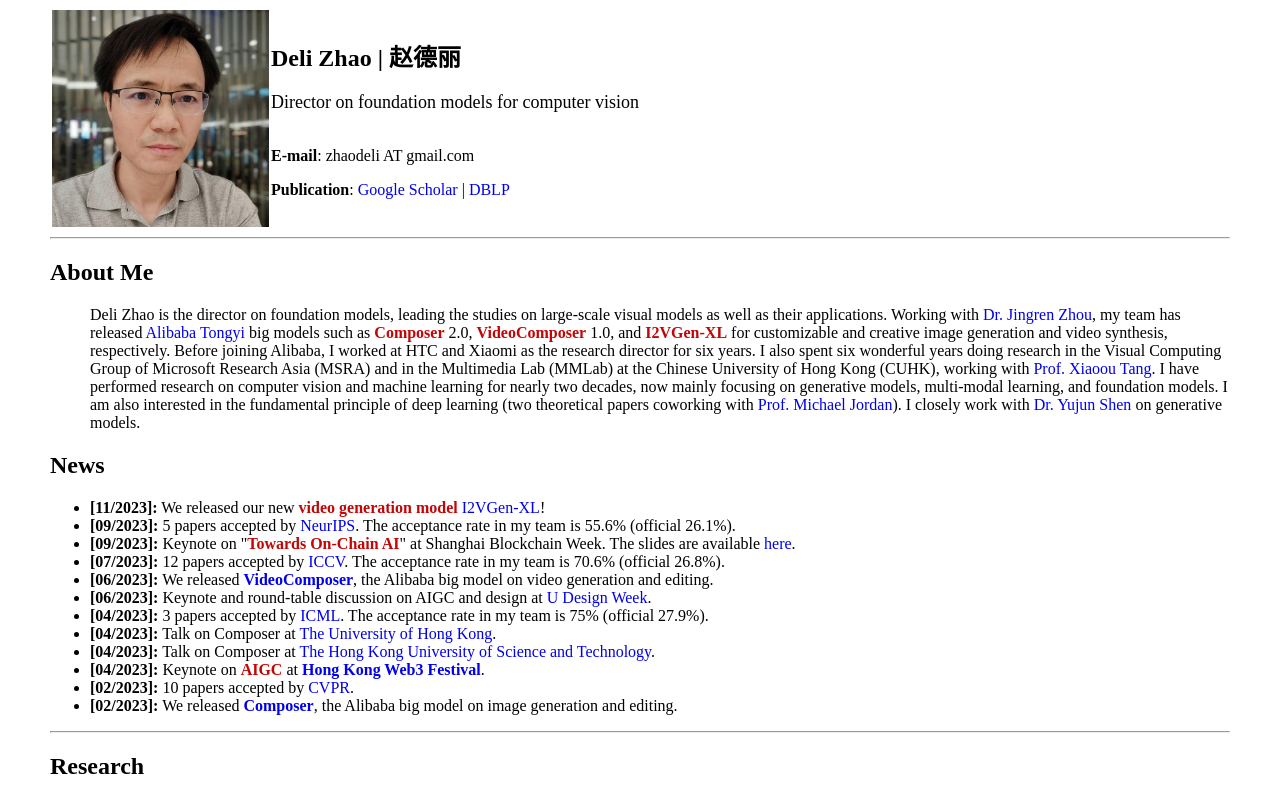
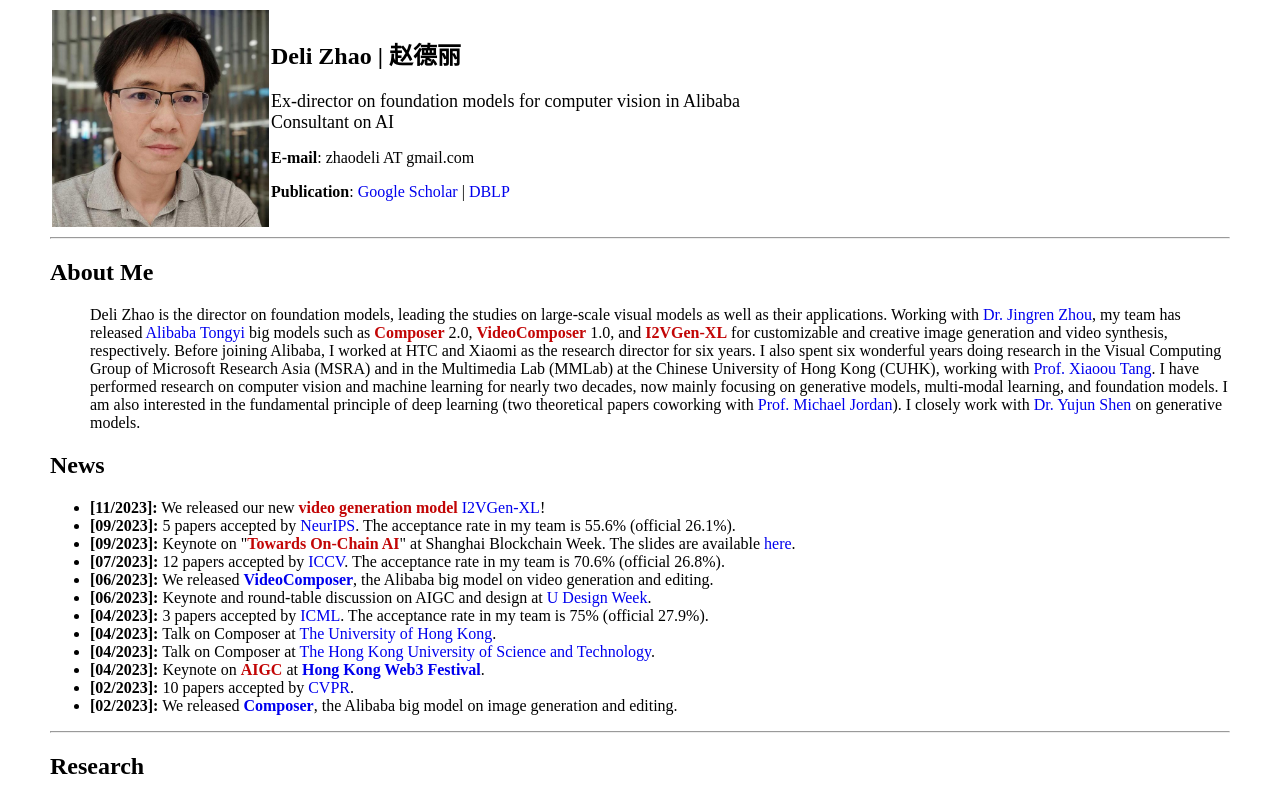
Before and after one commit to zhaodeli/zhaodeli.github.io, a plain HTML site: page index.html in a window 1280 px wide. Shown: the top 796 px of the page. Drawn offline with Linux system fonts and the light colour scheme.

Commit message:
Update index.html

```diff
--- a/index.html
+++ b/index.html
@@ -14,8 +14,8 @@ a{text-decoration:none;}
 <td width="196" style="padding: 0">
 <img border="0" src="zhaodeli2.jpg" width="217" height="217"></td>
 <td width="941" style="padding: 0" height="0"><h2>Deli Zhao | 赵德丽</h2>
-<p><font size="4">Director on foundation models for computer vision</font><br>
-<!-- <font size="4">Consultant on AI</font> -->
+<p><font size="4"> Ex-director on foundation models for computer vision in Alibaba</font><br>
+<font size="4">Consultant on AI</font>
 <br><p></p>
 <strong>E-mail</strong>: zhaodeli AT gmail.com</p>
 <strong>Publication</strong>: <a href="https://scholar.google.com/citations?hl=en&user=7LhjCn0AAAAJ&view_op=list_works&sortby=pubdate">Google Scholar</a> | <a href="https://dblp.org/pid/77/1992.html">DBLP</a> </p>
```
